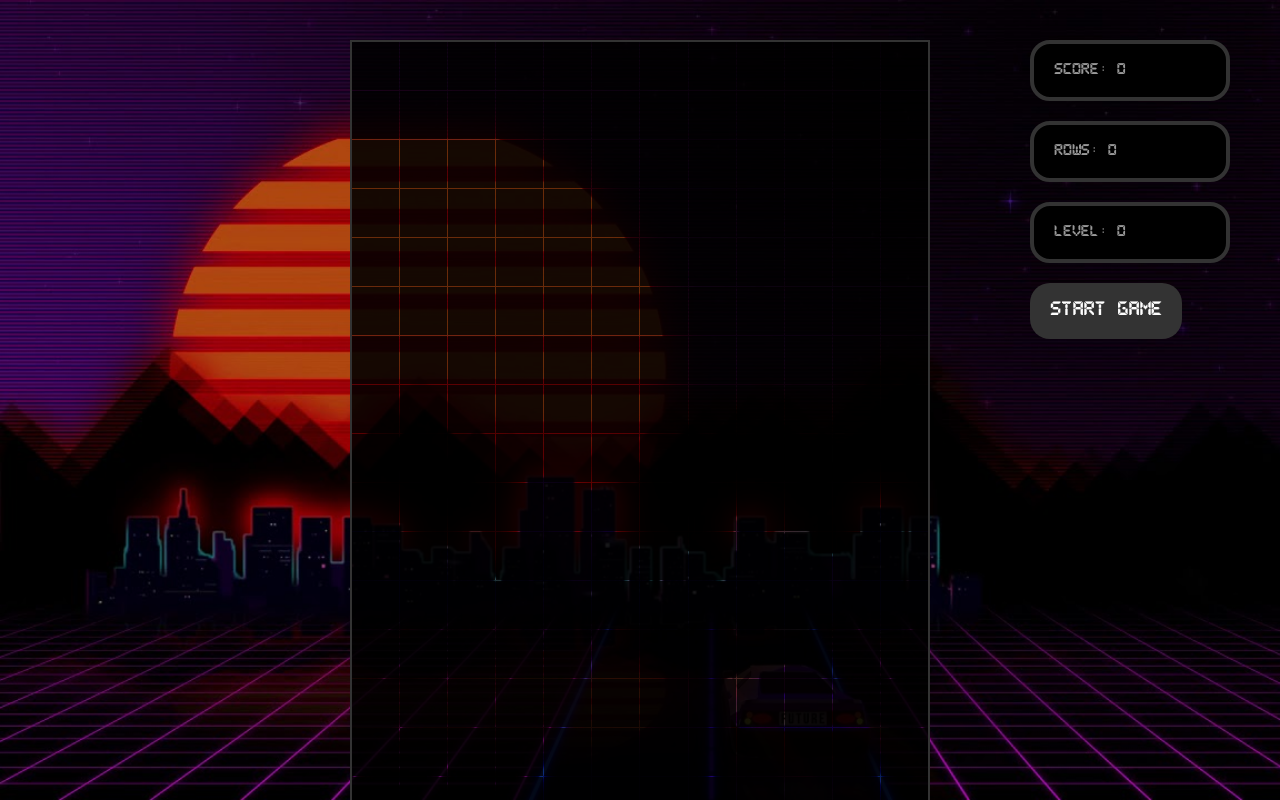
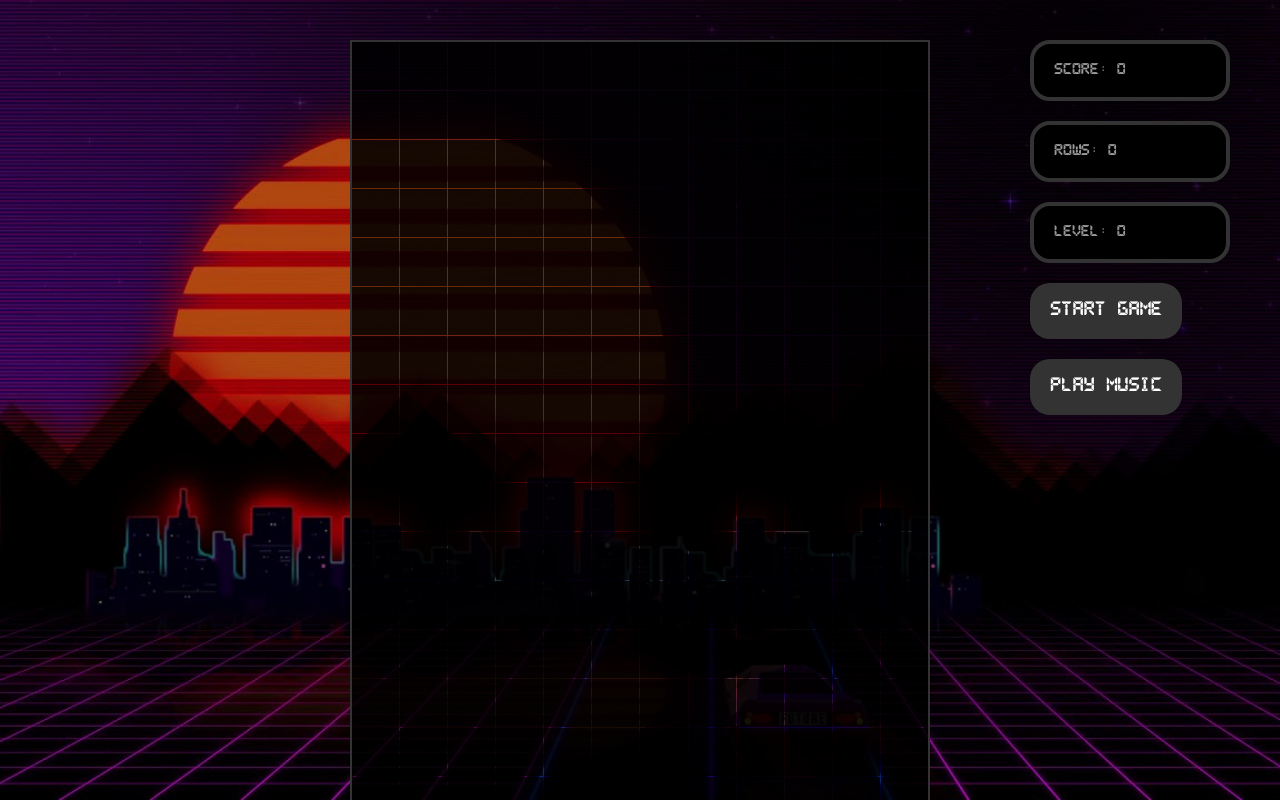
Before and after one commit to svhong/tetris, a React (Create React App) app: page / in a window 1280 px wide. Built offline with nearby package versions, Linux system fonts and the light colour scheme.

Commit message:
integrated backgound music button and play pause music function.

```diff
--- /dev/null
+++ b/src/components/BgMusic.js
@@ -0,0 +1,32 @@
+import React, { Component } from "react";
+import { StyledMusicButton } from "./styles/StyledMusicButton";
+
+export default class Music extends Component {
+    state = {
+        play: false
+    };
+
+    audio = new Audio(this.props.url);
+
+    togglePlay = () => {
+        this.setState({ play: !this.state.play }, () => {
+            if (this.state.play) {
+                this.audio.play();
+                // added event listener to loop the song.
+                this.audio.addEventListener("ended", () => {
+                    this.audio.play();
+                }, false);
+            } else {
+                this.audio.pause();
+            }
+            // this.state.play ? this.audio.play() : this.audio.pause();
+        });
+    }
+    render() {
+        return (
+            <StyledMusicButton onClick={this.togglePlay}>
+                {this.state.play ? "Pause Music" : "Play Music"}
+            </StyledMusicButton>
+        )
+    }
+}
--- a/src/components/Tetris.js
+++ b/src/components/Tetris.js
@@ -15,6 +15,9 @@ import { useGameStatus } from "./hooks/useGameStatus";
 import Stage from "./Stage";
 import Display from "./Display";
 import StartButton from "./StartButton";
+import BgMusic from "./BgMusic";
+
+import blockMusic from "../audio/blockmusic.mp3";
 
 const Tetris = () => {
     const [dropTime, setDropTime] = useState(null);
@@ -89,7 +92,7 @@ const Tetris = () => {
                 dropPlayer();
             } else if (keyCode === 83) {
                 playerRotate(stage, 1);
-            } else if (keyCode === 65) {
+            } else if (keyCode === 65 || keyCode === 38) {
                 playerRotate(stage, -1);
             }
 
@@ -120,6 +123,7 @@ const Tetris = () => {
                             </div>
                         )}
                     <StartButton callback={startGame} />
+                    <BgMusic url={blockMusic} />
                 </aside>
             </StyledTetris>
         </StyledTetrisWrapper>
--- /dev/null
+++ b/src/components/styles/StyledMusicButton.js
@@ -0,0 +1,17 @@
+import styled from "styled-components";
+
+export const StyledMusicButton = styled.button`
+    box-sizing: border-box;
+    margin: 0 0 20px 0;
+    padding: 20px;
+    min-height:30px;
+    border-radius: 20px;
+    border: none;
+    color: white;
+    background: #333;
+    font-family: Pixel, Arial;
+    font-size:1rem;
+    outline:none;
+    cursor:pointer;
+    position:relative;
+`
```
Also changed, not shown: 1 other file (tests, documents, lock files or other folders).
